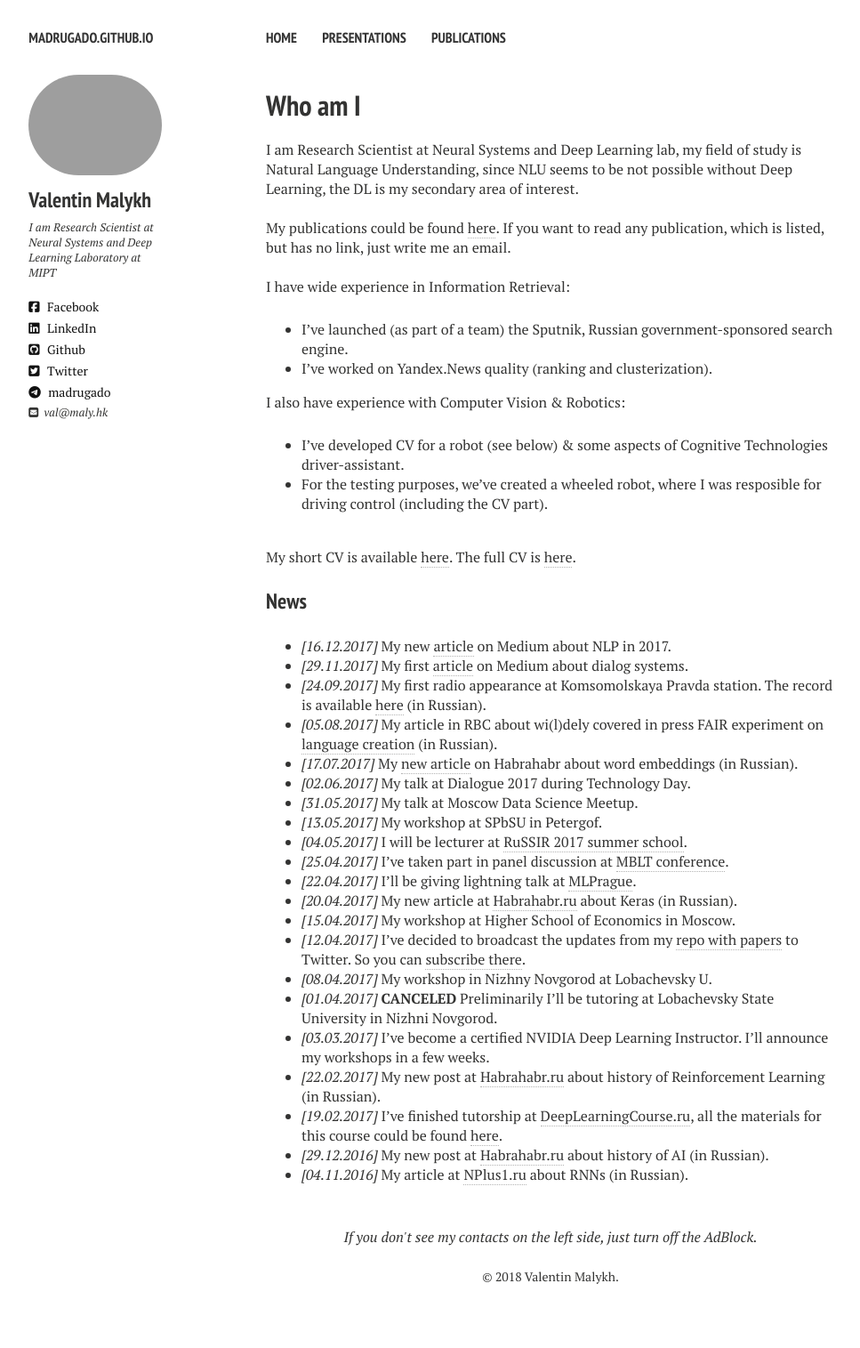
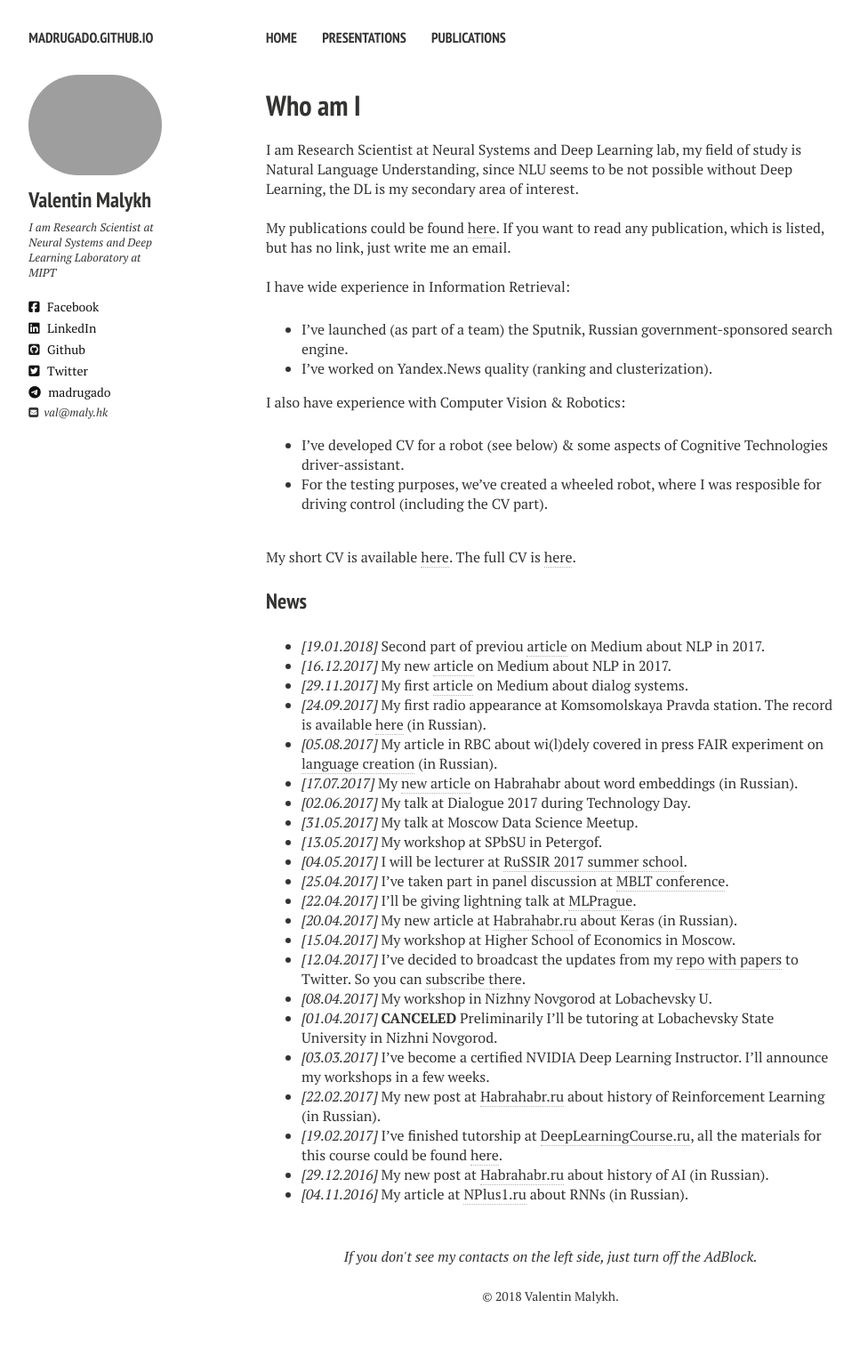
Before and after one commit to madrugado/madrugado.github.io, a Jekyll site: the page built from index.md, in a window 1280 px wide. Shown: the whole page at 89% size, without its empty margins (21-988 px from the left). Built offline with Jekyll 4.4.1, drawn with Linux system fonts in a browser that asks for light colours; nearby versions of some CDN libraries; before the commit the page ends 1493 px from its top, so only the background shows below that.

Commit message:
UPD: medium article

```diff
--- a/index.md
+++ b/index.md
@@ -24,6 +24,7 @@ I also have experience with Computer Vision & Robotics:
 My short CV is available [here](resume/one-page-cv.pdf). The full CV is [here](https://www.dropbox.com/s/ce0d73trfwtfc7h/academic_CV2.pdf?dl=1).
 
 ### News
+- *[19.01.2018]* Second part of previou [article](https://medium.com/@madrugado/advances-in-nlp-in-2017-part-ii-d8da391a3f01) on Medium about NLP in 2017.
 - *[16.12.2017]* My new [article](https://medium.com/@madrugado/advances-in-nlp-in-2017-b00e927fcc57) on Medium about NLP in 2017.
 - *[29.11.2017]* My first [article](https://medium.com/@madrugado/what-are-the-dialog-systems-or-something-about-eliza-9aefb551eaaa) on Medium about dialog systems.
 - *[24.09.2017]* My first radio appearance at Komsomolskaya Pravda station. The record is available [here](https://www.kp.ru/radio/guest/827003/) (in Russian).
```
